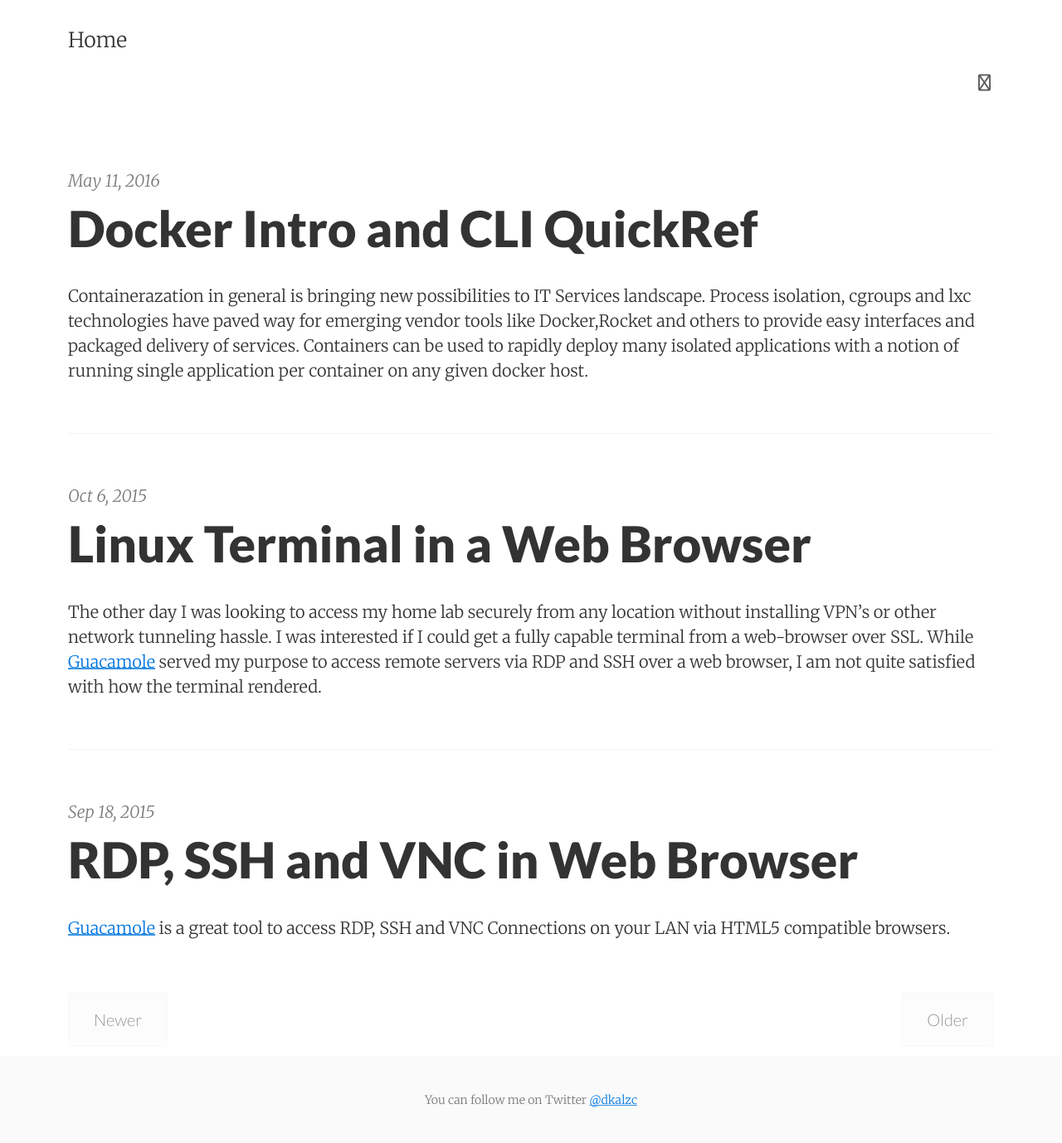
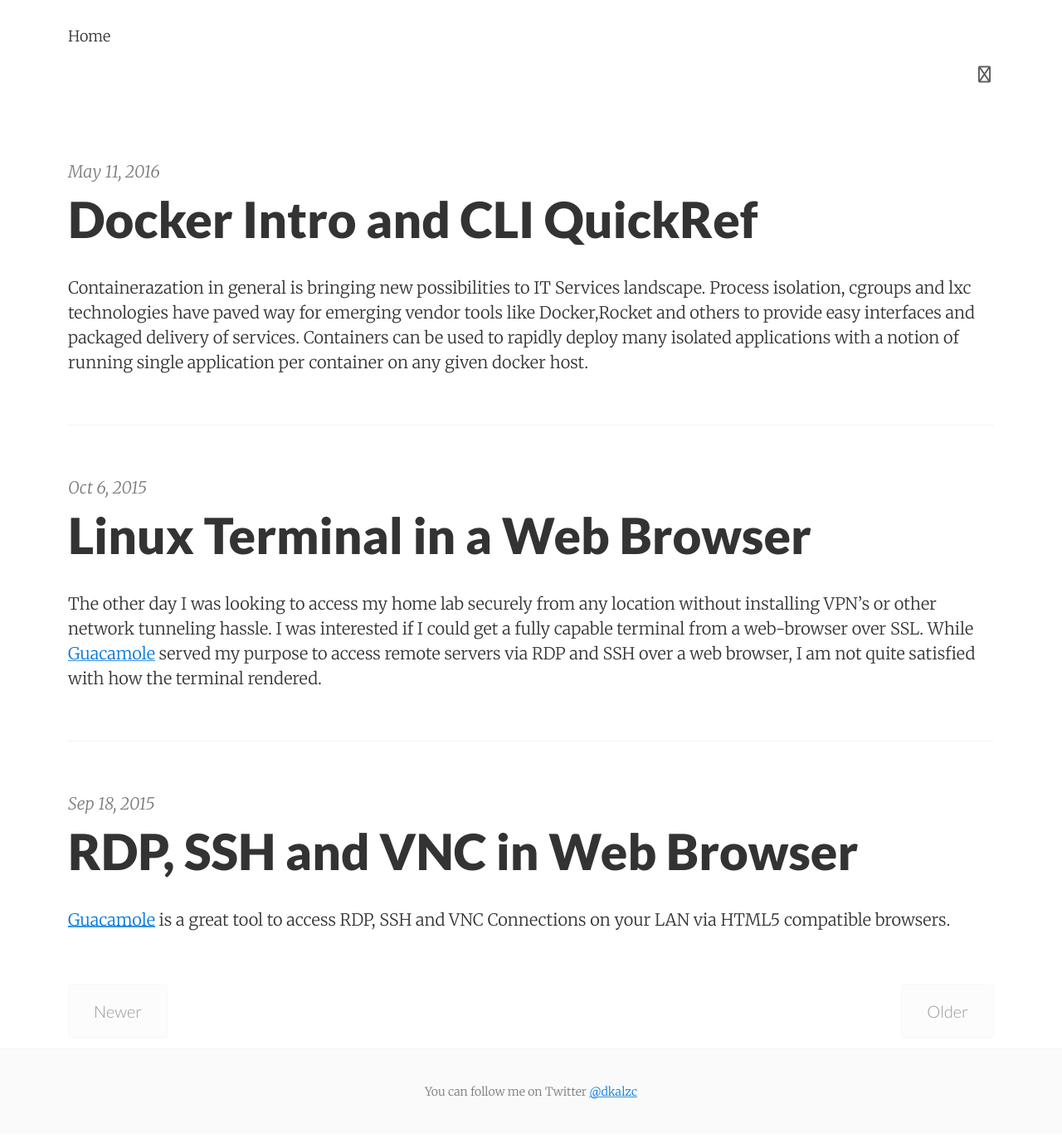
Before and after one commit to gitkalz/kalzi.github.io, a Jekyll site: the page built from index.html, in a window 1280 px wide. Shown: the whole page at 83% size. Built offline with Jekyll 4.4.1, drawn with Linux system fonts in a browser that asks for light colours; nearby versions of some CDN libraries; some web fonts are replaced; the list of posts is cut into pages by our own code.

Commit message:
Changed CSS

```diff
--- a/_sass/_variables.scss
+++ b/_sass/_variables.scss
@@ -9,7 +9,7 @@ $heading-line-height: 1.25 !default;
 $monospace-font-family: Hack, monospace !default;
 $h1: 2.998rem !default;
 $h2: 1.5rem !default;
-$h3: 1.25rem !default;
+$h3: 0.9rem !default;
 $h4: 1rem !default;
 $h5: .875rem !default;
 $h6: .75rem !default;
--- a/_sass/basscss/_base-typography.scss
+++ b/_sass/basscss/_base-typography.scss
@@ -48,7 +48,7 @@ pre {
 
 hr {
   margin-top: $space-3;
-  margin-bottom: $space-3;
+  margin-bottom: .9rem;
 }
 
 blockquote {
@@ -61,7 +61,7 @@ blockquote {
 
 blockquote,
 blockquote p {
-  font-size: $h3;
+  font-size: .9rem;
   font-style: italic;
 }
 
```
